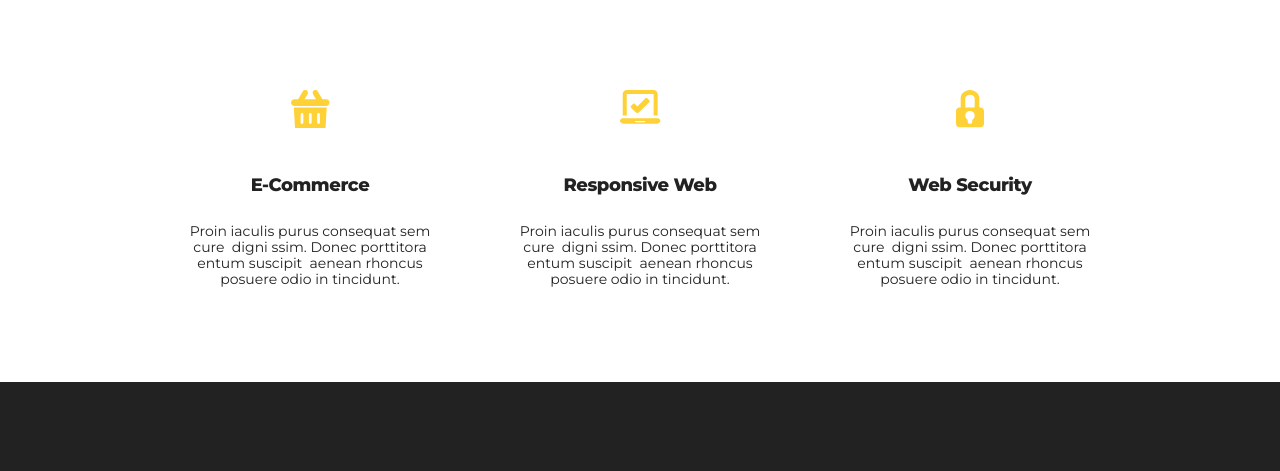
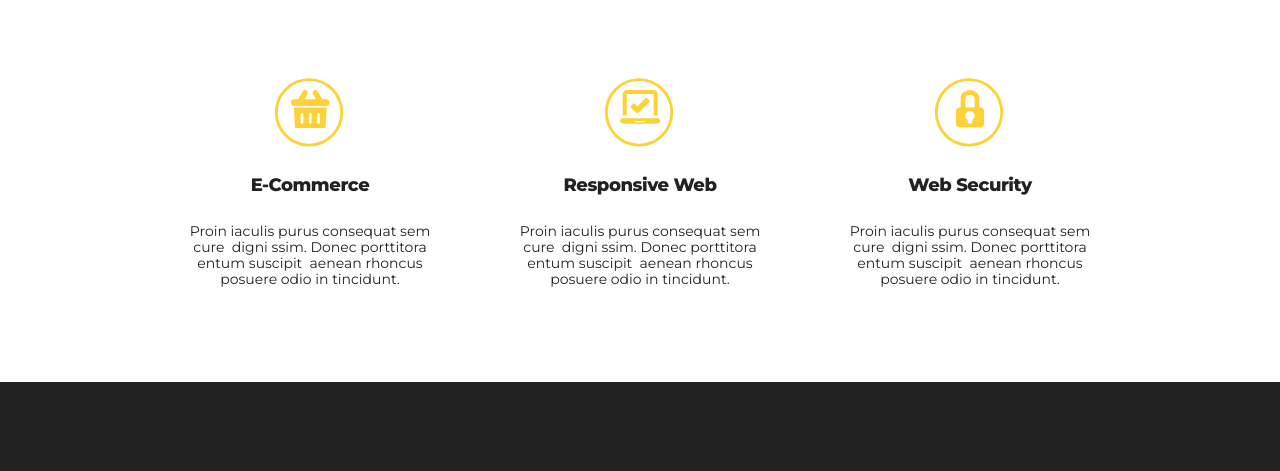
Before and after one commit to AndNeeeeewSite/GoldenServices, a plain HTML site: page index.html in a window 1280 px wide. Shown: the part 278-749 px from the top of the page. Drawn offline with nearby package versions, Linux system fonts and the light colour scheme; the site is published under a folder, as on GitHub Pages, so addresses that start at the root find nothing.

Commit message:
GoldenServices

```diff
--- a/css/style.css
+++ b/css/style.css
@@ -75,7 +75,7 @@
 
 
 .galery-list-item-list-item-img{
-    background-image: url(/img/Circle-1.svg);
+    background-image: url('../img/Circle-1.svg');
     background-size: 70px 69px;
 background-repeat: no-repeat;
 background-position: 101px 0px;
```
